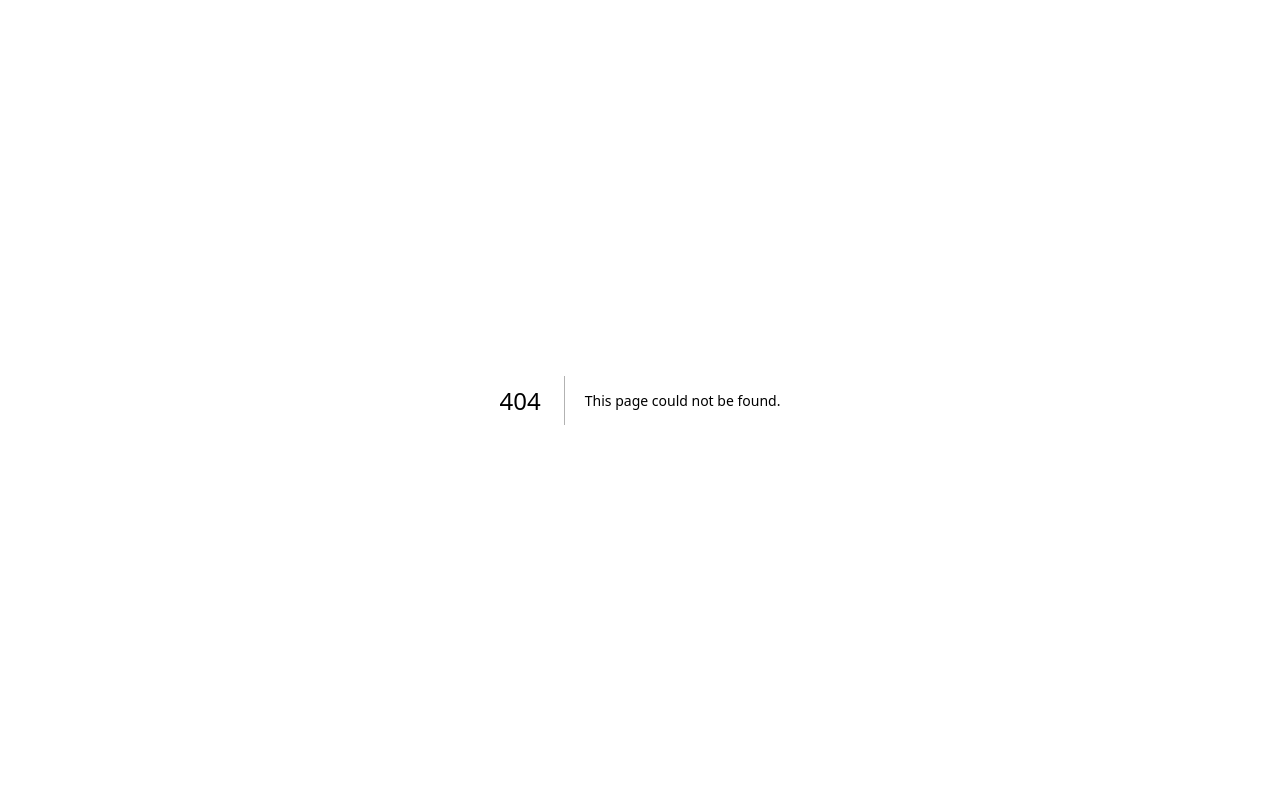
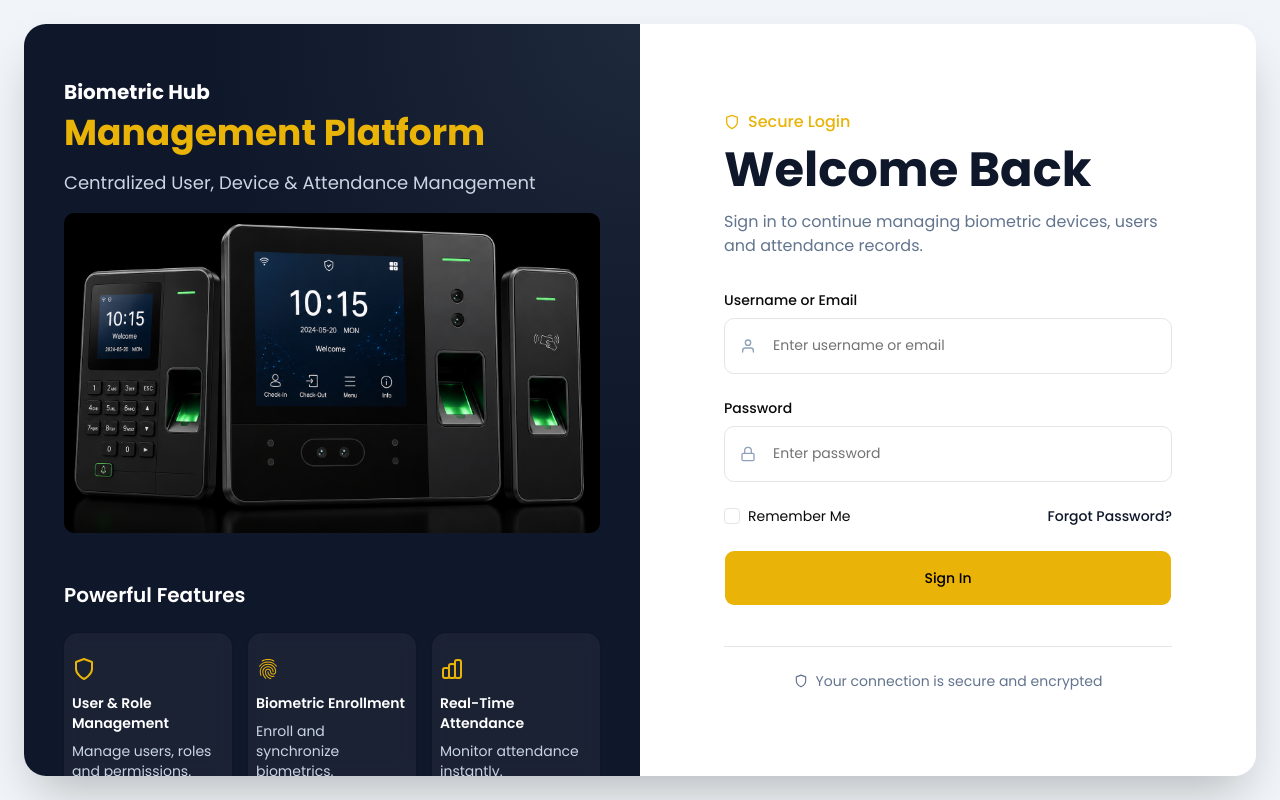
Before and after one commit to Kurtis1955/clock-attendance-ui, a Next.js app: page /login in a window 1280 px wide. Before the commit this address had no page. Built offline with nearby package versions, Linux system fonts and the light colour scheme.

Commit message:
Create page.tsx

```diff
--- /dev/null
+++ b/app/(auth)/login/page.tsx
@@ -0,0 +1,190 @@
+"use client"
+
+import Link from "next/link"
+import { useRouter } from "next/navigation"
+import { Card, CardContent } from "@/components/ui/card"
+import { Input } from "@/components/ui/input"
+import { Button } from "@/components/ui/button"
+import { Checkbox } from "@/components/ui/checkbox"
+import { FiUser, FiLock, FiShield } from "react-icons/fi"
+import { MdFingerprint } from "react-icons/md"
+import { HiOutlineChartBar } from "react-icons/hi"
+
+export default function LoginPage() {
+  const router = useRouter()
+
+  function handleSubmit(e: React.FormEvent<HTMLFormElement>) {
+    e.preventDefault()
+    router.push("/dashboard")
+  }
+
+  return (
+    <div className="flex h-screen items-center justify-center bg-slate-100 p-6">
+      <div className="h-full w-full max-w-7xl overflow-hidden rounded-3xl bg-white shadow-2xl">
+        <div className="grid h-full lg:grid-cols-2">
+          {/* Left Panel */}
+          <div className="relative h-full overflow-hidden bg-[#0f172a] px-10 py-14 text-white">
+            <div className="absolute inset-0 bg-[radial-gradient(circle_at_top_right,#1e293b,transparent_45%)]" />
+
+            <div className="relative z-10">
+              <div className="mb-4">
+                <h1 className="text-xl leading-tight font-bold">
+                  Biometric Hub
+                  <span className="mt-2 block text-4xl text-[#eab308]">
+                    Management Platform
+                  </span>
+                </h1>
+              </div>
+
+              <div className="max-w-xl">
+                <p className="mt-1 text-lg text-slate-300">
+                  Centralized User, Device & Attendance Management
+                </p>
+              </div>
+
+              <div className="mt-4 h-80 w-full rounded-lg bg-slate-700/10">
+                <img
+                  src="/assests/zkteco-devices.png"
+                  alt="ZKTeco biometric devices"
+                  className="h-full w-full rounded-lg object-cover"
+                />
+              </div>
+
+              <div className="mt-12">
+                <h3 className="mb-6 text-xl font-semibold">Powerful Features</h3>
+                <div className="grid gap-4 md:grid-cols-3">
+                  <FeatureCard
+                    icon={<FiShield />}
+                    title="User & Role Management"
+                    description="Manage users, roles and permissions."
+                  />
+                  <FeatureCard
+                    icon={<MdFingerprint />}
+                    title="Biometric Enrollment"
+                    description="Enroll and synchronize biometrics."
+                  />
+                  <FeatureCard
+                    icon={<HiOutlineChartBar />}
+                    title="Real-Time Attendance"
+                    description="Monitor attendance instantly."
+                  />
+                </div>
+              </div>
+
+              {/* <div className="mt-12 border-t border-slate-700 pt-6 text-center text-sm text-slate-400">
+                © 2026 Supertech Solutions
+              </div> */}
+            </div>
+          </div>
+
+          {/* Right Panel */}
+          <div className="flex items-center justify-center bg-white p-8 lg:p-14">
+            <div className="w-full max-w-md">
+              <div className="mb-8">
+                <div className="mb-3 flex items-center gap-2 text-[#eab308]">
+                  <FiShield />
+                  <span className="font-medium">Secure Login</span>
+                </div>
+                <h2 className="text-5xl font-bold text-[#0f172a]">
+                  Welcome Back
+                </h2>
+                <p className="mt-4 text-slate-500">
+                  Sign in to continue managing biometric devices, users and
+                  attendance records.
+                </p>
+              </div>
+
+              <form className="space-y-6" onSubmit={handleSubmit}>
+                <div>
+                  <label
+                    htmlFor="username"
+                    className="mb-2 block text-sm font-medium"
+                  >
+                    Username or Email
+                  </label>
+                  <div className="relative">
+                    <FiUser className="absolute top-1/2 left-4 -translate-y-1/2 text-slate-400" />
+                    <Input
+                      id="username"
+                      placeholder="Enter username or email"
+                      className="h-14 pl-12"
+                      required
+                    />
+                  </div>
+                </div>
+
+                <div>
+                  <label
+                    htmlFor="password"
+                    className="mb-2 block text-sm font-medium"
+                  >
+                    Password
+                  </label>
+                  <div className="relative">
+                    <FiLock className="absolute top-1/2 left-4 -translate-y-1/2 text-slate-400" />
+                    <Input
+                      id="password"
+                      type="password"
+                      placeholder="Enter password"
+                      className="h-14 pl-12"
+                      required
+                    />
+                  </div>
+                </div>
+
+                <div className="flex items-center justify-between">
+                  <div className="flex items-center gap-2">
+                    <Checkbox id="remember" />
+                    <label htmlFor="remember" className="text-sm">
+                      Remember Me
+                    </label>
+                  </div>
+                  <Link
+                    href="#"
+                    className="text-sm font-medium text-[#0f172a]"
+                  >
+                    Forgot Password?
+                  </Link>
+                </div>
+
+                <Button
+                  type="submit"
+                  className="h-14 w-full bg-[#eab308] text-black hover:bg-yellow-500"
+                >
+                  Sign In
+                </Button>
+              </form>
+
+              <div className="mt-10 border-t pt-6 text-center text-sm text-slate-500">
+                <div className="flex items-center justify-center gap-2">
+                  <FiShield />
+                  Your connection is secure and encrypted
+                </div>
+              </div>
+            </div>
+          </div>
+        </div>
+      </div>
+    </div>
+  )
+}
+
+function FeatureCard({
+  icon,
+  title,
+  description,
+}: {
+  icon: React.ReactNode
+  title: string
+  description: string
+}) {
+  return (
+    <Card className="border-slate-700 bg-white/5 backdrop-blur">
+      <CardContent className="p-2">
+        <div className="mb-3 text-2xl text-[#eab308]">{icon}</div>
+        <h4 className="font-semibold text-white">{title}</h4>
+        <p className="mt-2 text-sm text-slate-300">{description}</p>
+      </CardContent>
+    </Card>
+  )
+}
```
